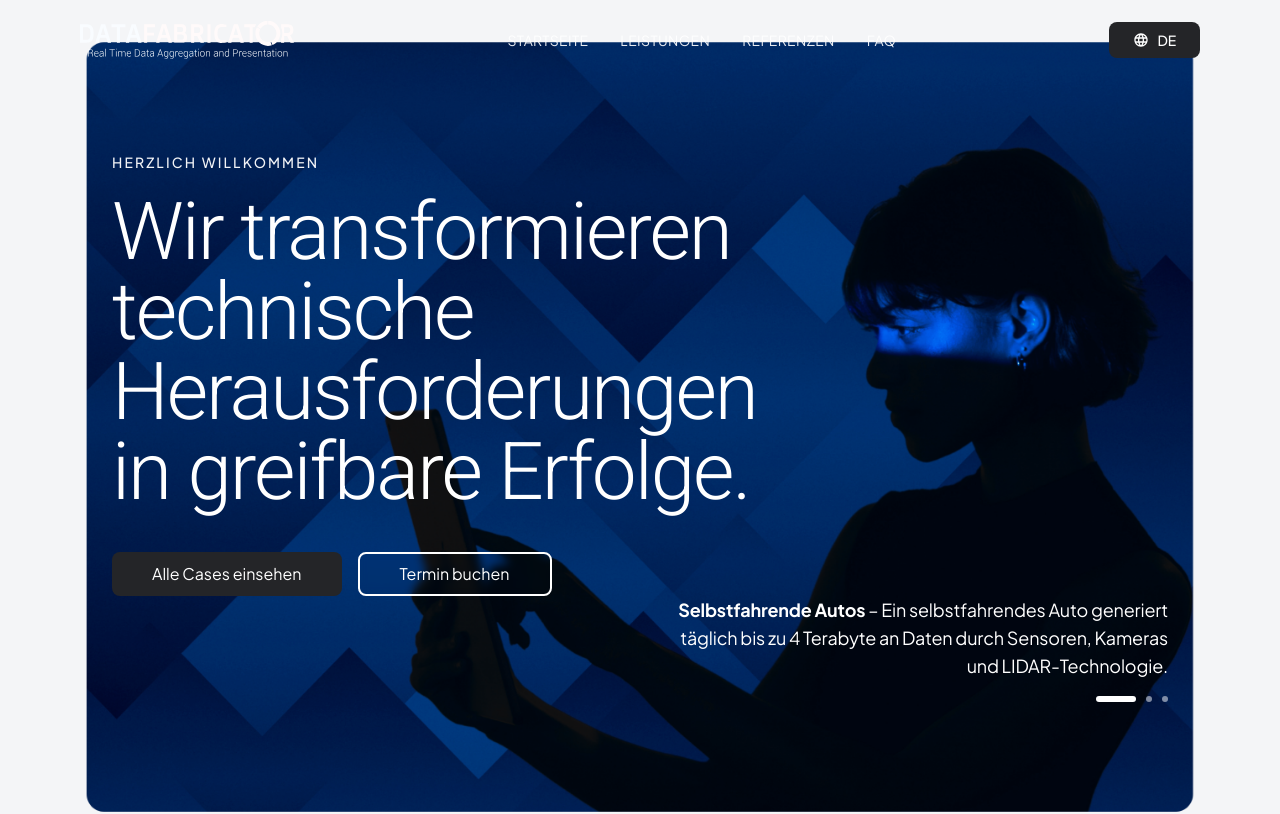
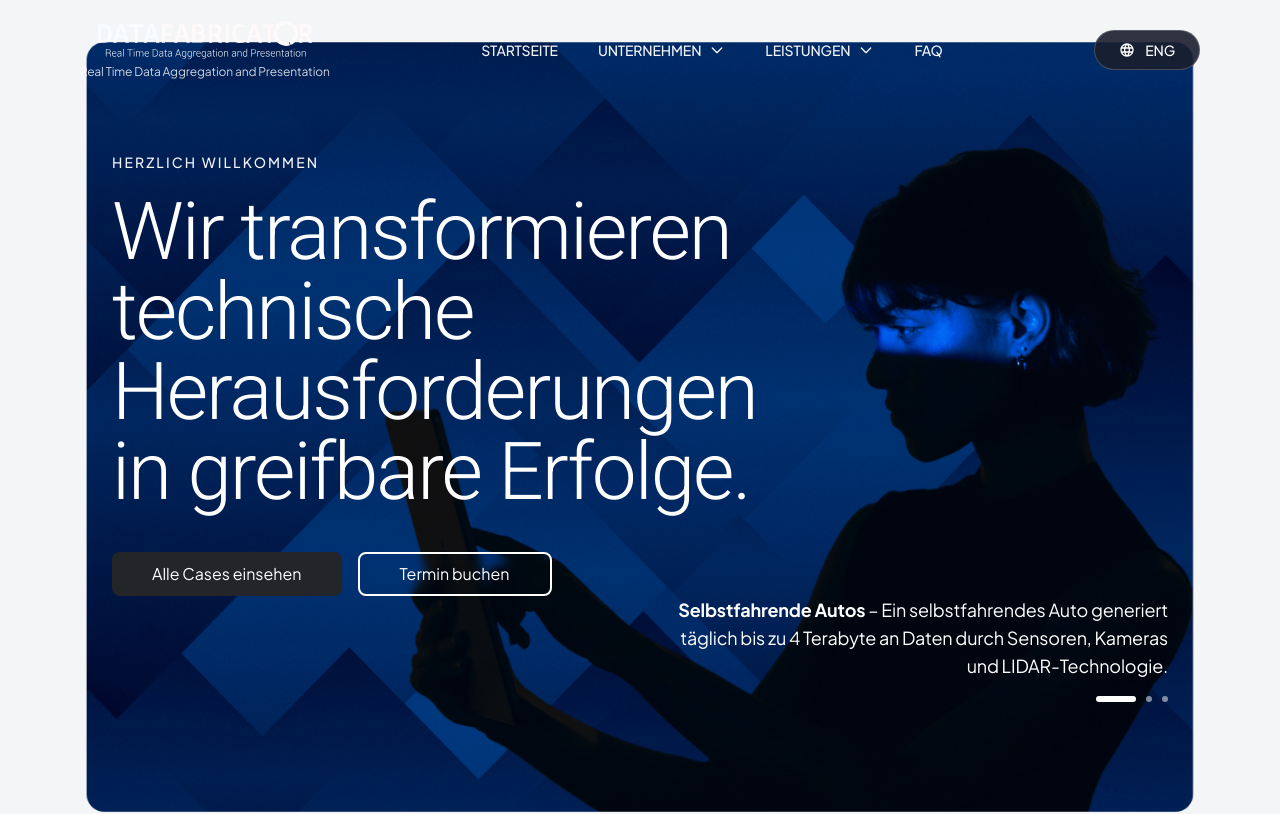
Before and after one commit to HHDS85/datafab-website, a Vue app: page / in a window 1280 px wide. Shown: the top 814 px of the page. Built offline with nearby package versions, Linux system fonts and the light colour scheme.

Commit message:
Updated navigation.js

```diff
--- a/src/components/HeroSection.vue
+++ b/src/components/HeroSection.vue
@@ -10,46 +10,64 @@
       isScrolled ? 'px-6 lg:px-12 xl:px-16' : 'px-10 lg:px-16 xl:px-20 2xl:px-24'
     ]">
       <div class="flex items-center justify-between">
-              <img
-                class="h-10 transition-all duration-300"
-                alt="Logo datafabrictor"
-                src="/logo-datafabrictor.svg"
-              />
+              <div class="flex flex-col">
+                <img
+                  :class="[
+                    'transition-all duration-300',
+                    isScrolled ? 'h-8' : 'h-10'
+                  ]"
+                  alt="Logo datafabrictor"
+                  src="/logo-datafabrictor.svg"
+                />
+                <p
+                  :class="[
+                    'font-family-jakarta text-xs mt-1 transition-all duration-300',
+                    isScrolled ? 'text-[#071B3A]/60' : 'text-white/80'
+                  ]"
+                >
+                  Real Time Data Aggregation and Presentation
+                </p>
+              </div>
 
-              <nav class="hidden lg:flex items-center gap-8">
+              <nav class="hidden lg:flex items-center gap-10">
                 <a
                   v-for="(item, index) in navigationItems"
                   :key="`nav-${index}`"
                   :href="item.href"
-                  class="flex items-center cursor-pointer group relative"
+                  class="flex items-center gap-2 cursor-pointer group relative"
                 >
                   <span
                     :class="[
-                      'font-family-jakarta relative transition-all duration-300',
+                      'font-family-jakarta relative transition-all duration-300 font-medium',
                       isScrolled
-                        ? (item.active ? 'font-bold text-[#071B3A]' : 'font-normal text-[#071B3A]/70 group-hover:text-[#071B3A]')
-                        : (item.active ? 'font-bold text-white' : 'font-normal text-white/90 group-hover:text-white'),
-                      'tracking-wide uppercase text-sm'
+                        ? (item.active ? 'text-[#071B3A]' : 'text-[#071B3A]/70 group-hover:text-[#071B3A]')
+                        : (item.active ? 'text-white' : 'text-white/95 group-hover:text-white'),
+                      'uppercase text-sm'
                     ]"
                   >
                     {{ item.label }}
-                    <span
-                      :class="[
-                        'absolute -bottom-1 left-0 h-[2px] transition-all duration-300 ease-out',
-                        isScrolled ? 'bg-[#071B3A]' : 'bg-white',
-                        item.active ? 'w-full' : 'w-0 group-hover:w-full'
-                      ]"
-                    ></span>
                   </span>
+                  <svg
+                    v-if="item.hasDropdown"
+                    :class="[
+                      'w-4 h-4 transition-all duration-300',
+                      isScrolled ? 'text-[#071B3A]/70' : 'text-white/95'
+                    ]"
+                    fill="none"
+                    stroke="currentColor"
+                    viewBox="0 0 24 24"
+                  >
+                    <path stroke-linecap="round" stroke-linejoin="round" stroke-width="2" d="M19 9l-7 7-7-7"/>
+                  </svg>
                 </a>
               </nav>
 
               <button
                 :class="[
-                  'hidden md:flex items-center gap-2 transition-all duration-300 px-6 h-9 rounded-lg',
+                  'hidden md:flex items-center gap-2.5 transition-all duration-300 px-6 h-10 rounded-full border',
                   isScrolled
-                    ? 'bg-[#071B3A] hover:bg-[#0a2350] text-white'
-                    : 'bg-[#242528] hover:bg-[#323438] text-white'
+                    ? 'bg-[#071B3A] hover:bg-[#0a2350] text-white border-[#071B3A]'
+                    : 'bg-[#1a1f2e]/90 hover:bg-[#252b3d] text-white border-white/20'
                 ]"
               >
                 <img
@@ -57,8 +75,8 @@
                   alt="Language"
                   src="/language.svg"
                 />
-                <span class="font-family-jakarta font-medium text-sm">
-                  DE
+                <span class="font-family-jakarta font-medium text-sm uppercase">
+                  ENG
                 </span>
               </button>
 
@@ -116,38 +134,39 @@
             >
               <span
                 :class="[
-                  'font-family-jakarta text-base transition-colors duration-200',
+                  'font-family-jakarta text-base transition-colors duration-200 font-medium uppercase',
                   isScrolled
-                    ? (item.active ? 'font-bold text-[#071B3A]' : 'font-normal text-[#071B3A]/70 group-hover:text-[#071B3A]')
-                    : (item.active ? 'font-bold text-white' : 'font-normal text-white/80 group-hover:text-white')
+                    ? (item.active ? 'text-[#071B3A]' : 'text-[#071B3A]/70 group-hover:text-[#071B3A]')
+                    : (item.active ? 'text-white' : 'text-white/80 group-hover:text-white')
                 ]"
               >
                 {{ item.label }}
               </span>
               <svg
+                v-if="item.hasDropdown"
                 :class="[
-                  'w-4 h-4 transform group-hover:translate-x-1 transition-all duration-200',
-                  isScrolled ? 'text-[#071B3A]/40 group-hover:text-[#071B3A]/80' : 'text-white/40 group-hover:text-white/80'
+                  'w-4 h-4 transition-all duration-200',
+                  isScrolled ? 'text-[#071B3A]/60' : 'text-white/60'
                 ]"
                 fill="none"
                 stroke="currentColor"
                 viewBox="0 0 24 24"
               >
-                <path stroke-linecap="round" stroke-linejoin="round" stroke-width="2" d="M9 5l7 7-7 7"/>
+                <path stroke-linecap="round" stroke-linejoin="round" stroke-width="2" d="M19 9l-7 7-7-7"/>
               </svg>
             </a>
 
             <div
               :class="[
-                'mt-5 flex items-center justify-center gap-2 px-5 py-2.5 transition-all duration-200 rounded',
+                'mt-5 flex items-center justify-center gap-2.5 px-5 py-2.5 transition-all duration-200 rounded-full border',
                 isScrolled
-                  ? 'bg-[#071B3A] hover:bg-[#0a2350] text-white'
-                  : 'bg-[#242528] hover:bg-[#323438] text-white'
+                  ? 'bg-[#071B3A] hover:bg-[#0a2350] text-white border-[#071B3A]'
+                  : 'bg-[#1a1f2e]/90 hover:bg-[#252b3d] text-white border-white/20'
               ]"
             >
               <img class="w-4 h-4" alt="Language" src="/language.svg" />
-              <span class="font-family-jakarta font-medium text-sm">
-                DE
+              <span class="font-family-jakarta font-medium text-sm uppercase">
+                ENG
               </span>
             </div>
           </nav>
@@ -259,7 +278,7 @@ const navigationItems = computed(() => {
 const handleScroll = () => {
   isScrolled.value = window.scrollY > 200;
 
-  const sections = ['leistungen', 'referenzen', 'faq', 'kontakt'];
+  const sections = ['unternehmen', 'leistungen', 'faq', 'kontakt'];
   let currentSection = '';
 
   for (const section of sections) {
--- a/src/data/navigation.js
+++ b/src/data/navigation.js
@@ -5,16 +5,14 @@ export const navigationItems = [
     href: '#start'
   },
   {
+    label: 'UNTERNEHMEN',
+    hasDropdown: true,
+    href: '#unternehmen'
+  },
+  {
     label: 'LEISTUNGEN',
     hasDropdown: true,
-    icon: '/expandicon1.svg',
     href: '#leistungen'
-  },
-  {
-    label: 'REFERENZEN',
-    hasDropdown: true,
-    icon: '/expandicon2.svg',
-    href: '#referenzen'
   },
   {
     label: 'FAQ',
```
